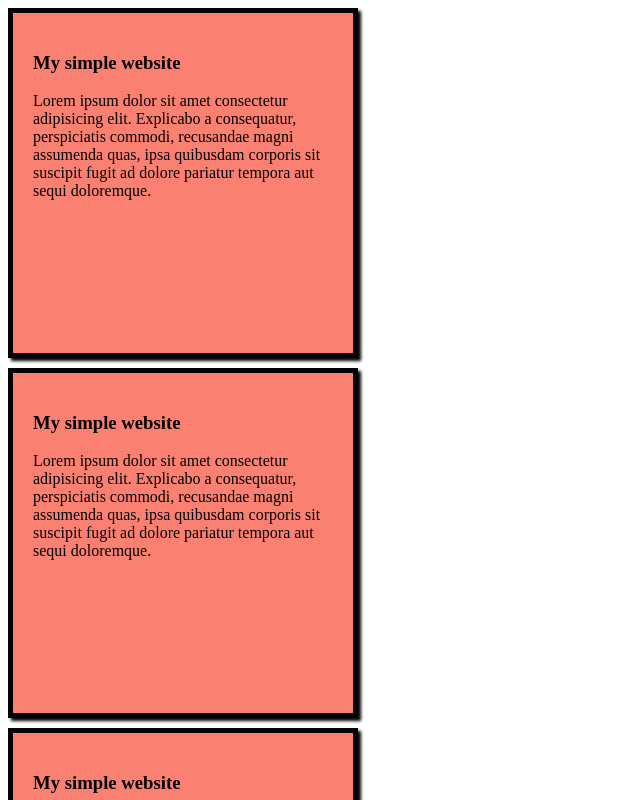
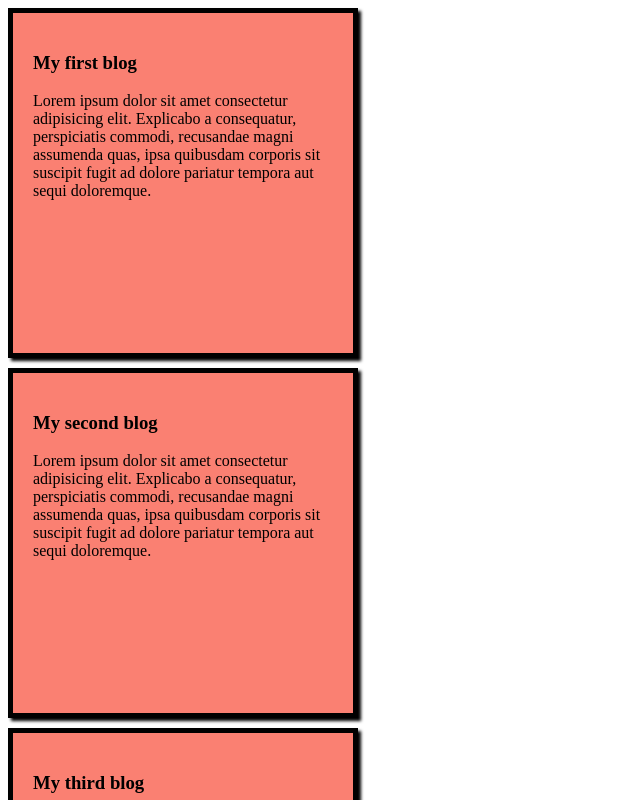
Before and after one commit to rudropratap-debug/my-simple-website, a plain HTML site: page index.html in a window 1280 px wide. Shown: the top 800 px of the page, without its empty margins (0-640 px from the left). Drawn offline with Linux system fonts and the light colour scheme.

Commit message:
added updates on the blogs

```diff
--- a/index.html
+++ b/index.html
@@ -8,15 +8,15 @@
 </head>
 <body>
     <div>
-        <h3>My simple website</h3>
+        <h3>My first blog</h3>
         <p>Lorem ipsum dolor sit amet consectetur adipisicing elit. Explicabo a consequatur, perspiciatis commodi, recusandae magni assumenda quas, ipsa quibusdam corporis sit suscipit fugit ad dolore pariatur tempora aut sequi doloremque.</p>
     </div>
     <div>
-        <h3>My simple website</h3>
+        <h3>My second blog</h3>
         <p>Lorem ipsum dolor sit amet consectetur adipisicing elit. Explicabo a consequatur, perspiciatis commodi, recusandae magni assumenda quas, ipsa quibusdam corporis sit suscipit fugit ad dolore pariatur tempora aut sequi doloremque.</p>
     </div>
     <div>
-        <h3>My simple website</h3>
+        <h3>My third blog</h3>
         <p>Lorem ipsum dolor sit amet consectetur adipisicing elit. Explicabo a consequatur, perspiciatis commodi, recusandae magni assumenda quas, ipsa quibusdam corporis sit suscipit fugit ad dolore pariatur tempora aut sequi doloremque.</p>
     </div>
 </body>
```
